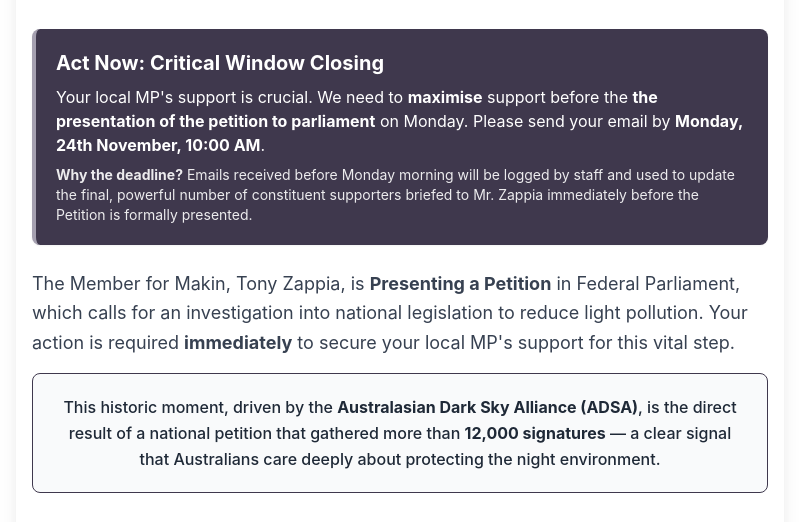
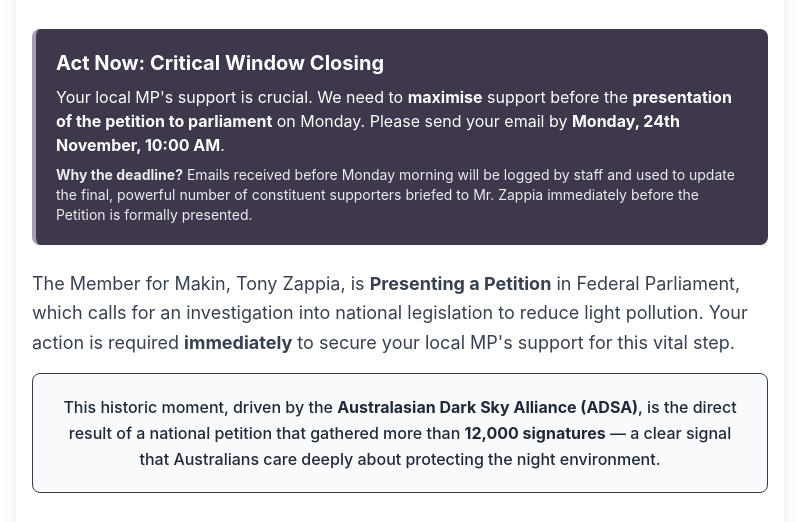
Before and after one commit to RMIDSR/darksky-action-page, a plain HTML site: page index.html in a window 1280 px wide. Shown: the part 143-665 px from the top of the page, without its empty margins (240-1039 px from the left). Drawn offline with nearby package versions, Linux system fonts and the light colour scheme.

Commit message:
Update index.html

```diff
--- a/index.html
+++ b/index.html
@@ -111,7 +111,7 @@
         <!-- Key Deadline - BRANDED BANNER (Fixed Colors) -->
         <div class="text-white p-5 rounded-lg mb-6 border-l-4 shadow-sm" style="background-color: var(--primary-color); border-left-color: #a5a0b0;">
             <p class="font-bold text-xl mb-2">Act Now: Critical Window Closing</p>
-            <p>Your local MP's support is crucial. We need to <strong>maximise</strong> support before the <strong>the presentation of the petition to parliament</strong> on Monday. Please send your email by <strong>Monday, 24th November, 10:00 AM</strong>.</p>
+            <p>Your local MP's support is crucial. We need to <strong>maximise</strong> support before the <strong>presentation of the petition to parliament</strong> on Monday. Please send your email by <strong>Monday, 24th November, 10:00 AM</strong>.</p>
             <p class="mt-2 text-sm opacity-90"><strong>Why the deadline?</strong> Emails received before Monday morning will be logged by staff and used to update the final, powerful number of constituent supporters briefed to Mr. Zappia immediately before the Petition is formally presented.</p>
         </div>
 
```
